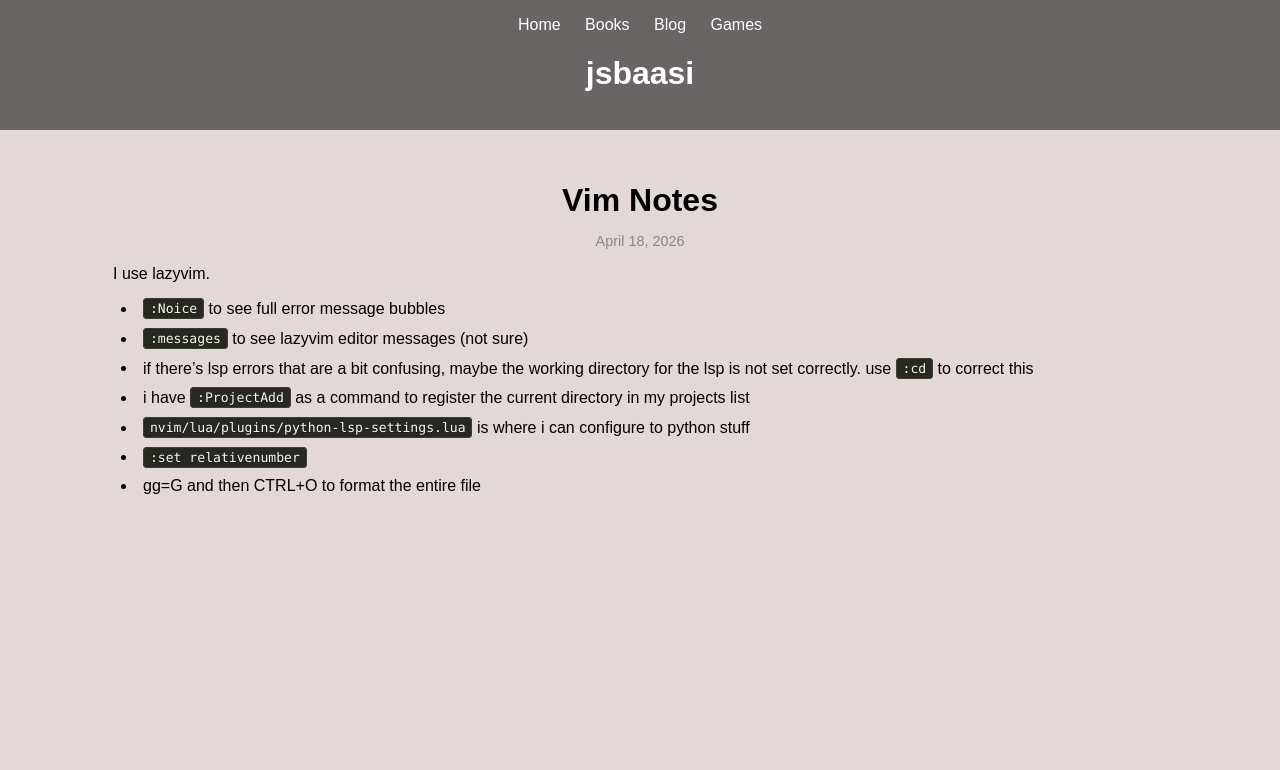
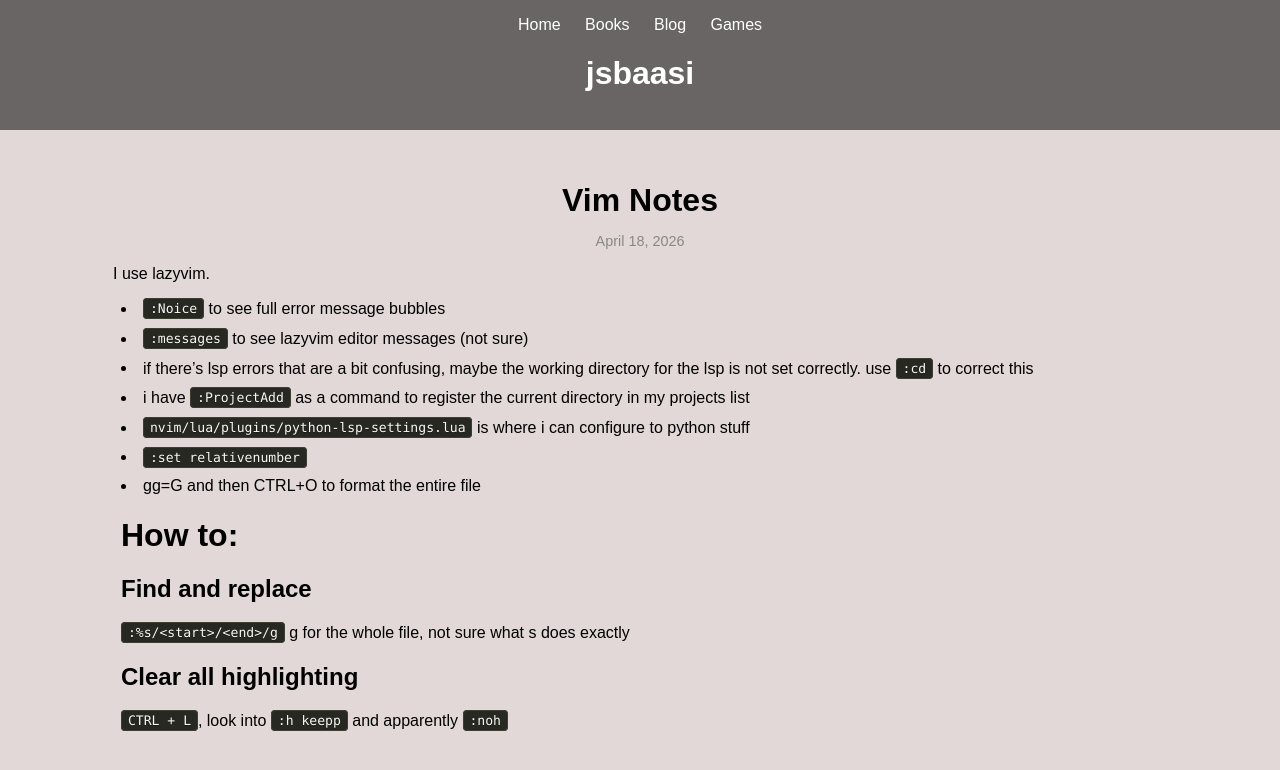
Before and after one commit to jsbaasi/jsbaasi.github.io, a Jekyll site: the page built from _posts/2026-04-18-vim-notes.md, in a window 1280 px wide. Shown: the top 770 px of the page. Built offline with Jekyll 4.4.1, drawn with Linux system fonts in a browser that asks for light colours.

Commit message:
vault backup: 2026-07-09 17:22:39

```diff
--- a/_posts/2026-04-18-vim-notes.md
+++ b/_posts/2026-04-18-vim-notes.md
@@ -13,3 +13,8 @@
 - `nvim/lua/plugins/python-lsp-settings.lua` is where i can configure to python stuff
 - `:set relativenumber`
 - gg=G and then CTRL+O to format the entire file
+# How to:
+## Find and replace
+`:%s/<start>/<end>/g` g for the whole file, not sure what s does exactly
+## Clear all highlighting
+`CTRL + L`, look into `:h keepp` and apparently `:noh`
```
